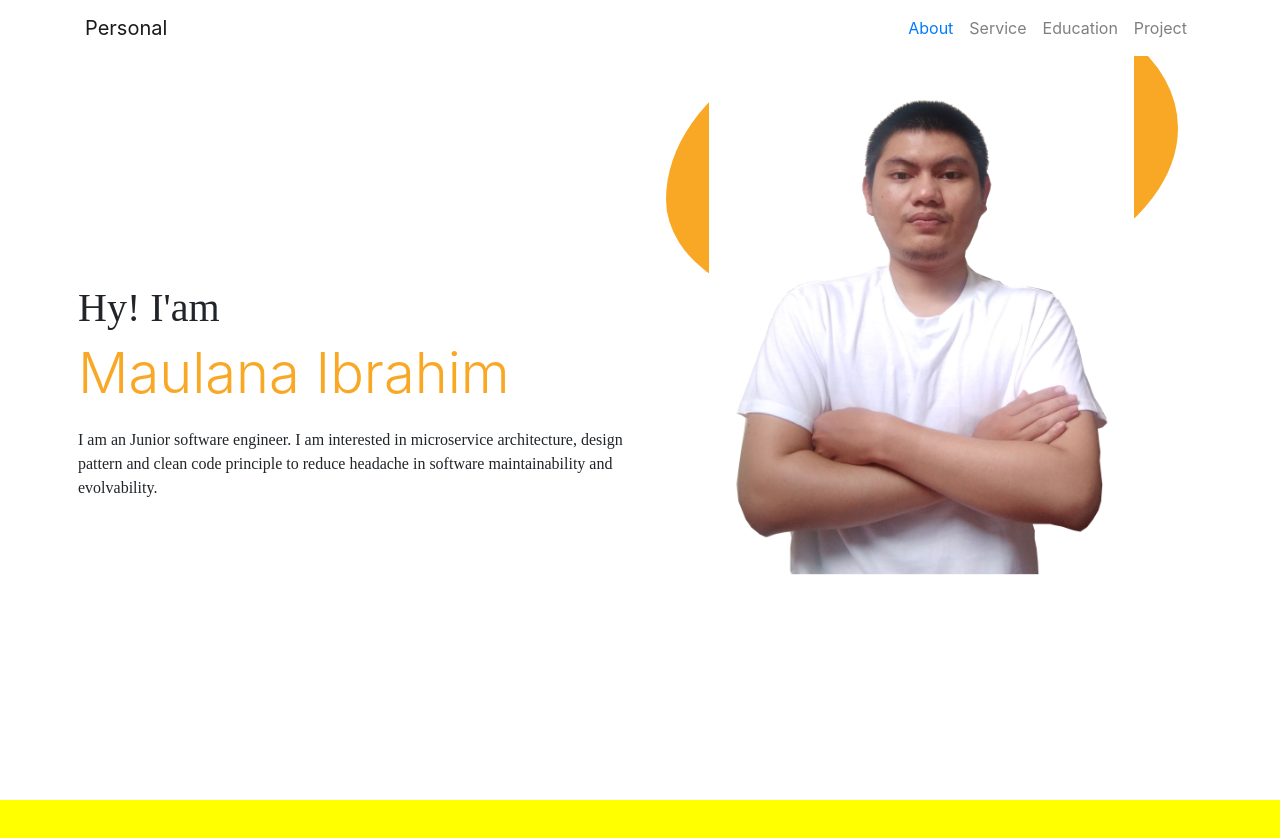
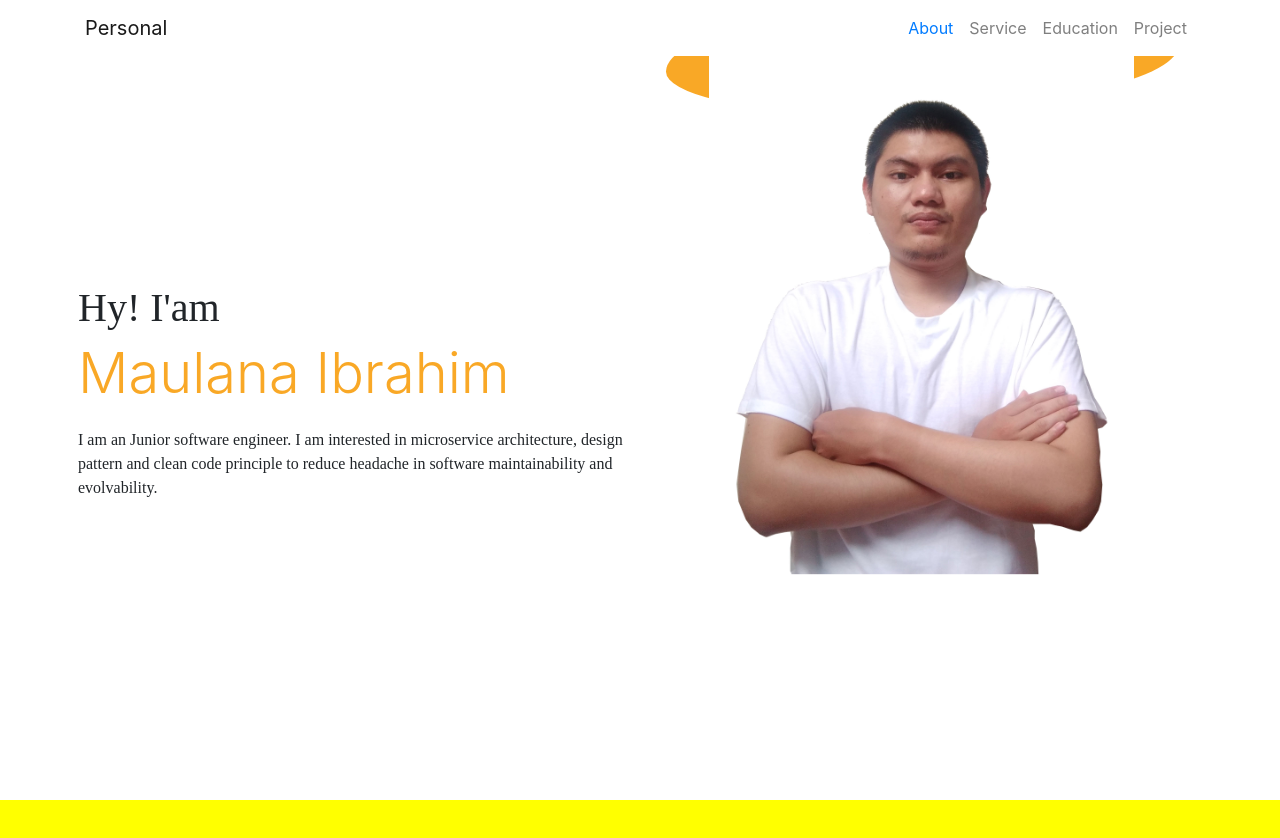
Before and after one commit to MaulIbra/react_profile, a React (Create React App) app: page / in a window 1280 px wide. Shown: the top 838 px of the page. Built offline with nearby package versions, Linux system fonts and the light colour scheme.

Commit message:
change css

```diff
--- a/src/App.css
+++ b/src/App.css
@@ -43,7 +43,7 @@
 .shape {
     position: absolute;
     width: 512px;
-    height: 312px;
+    height: 112px;
     background-color: #F9A826;
     border-radius: 66% 34% 66% 34% / 64% 41% 59% 36%;
   margin-bottom: auto;
```
